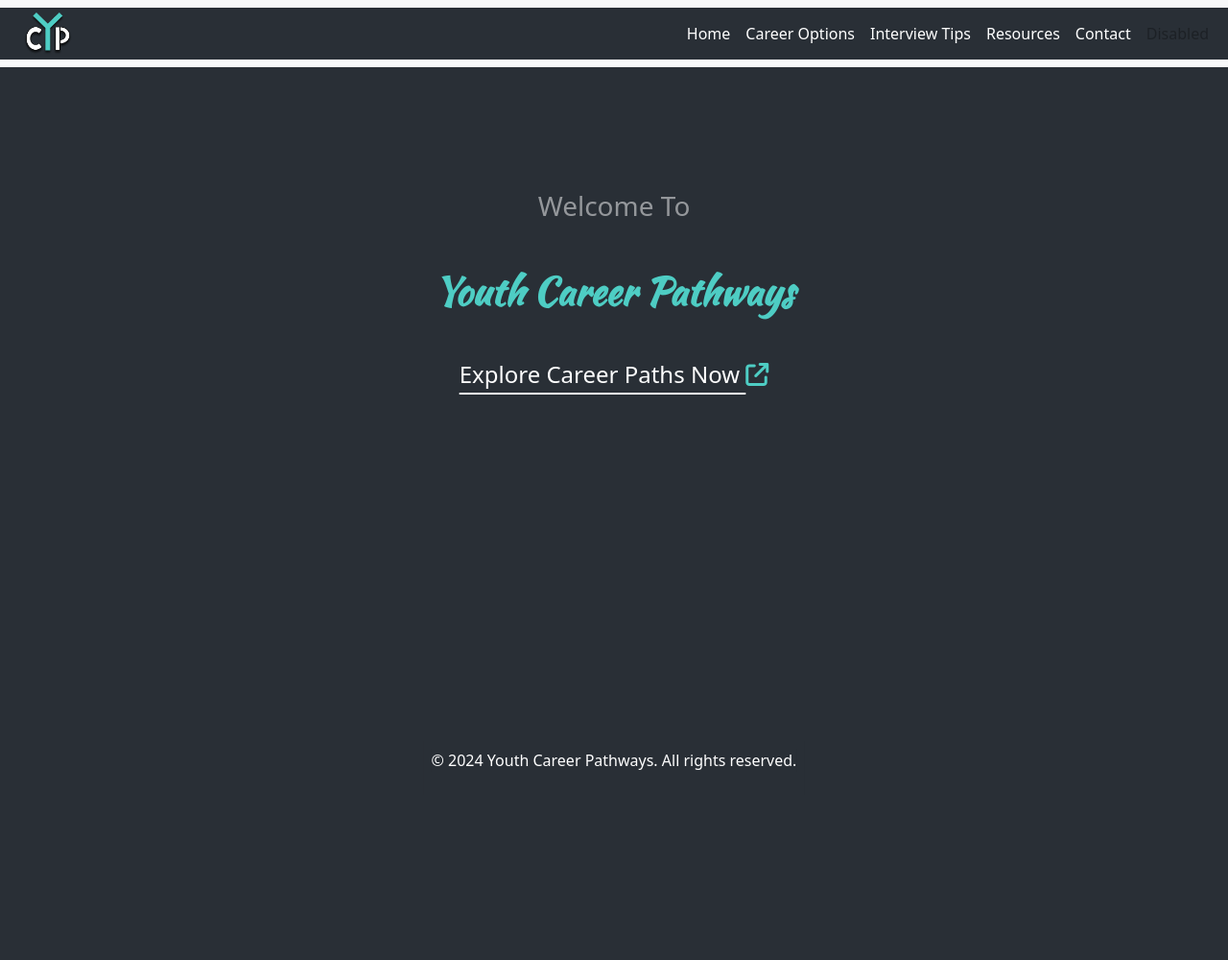
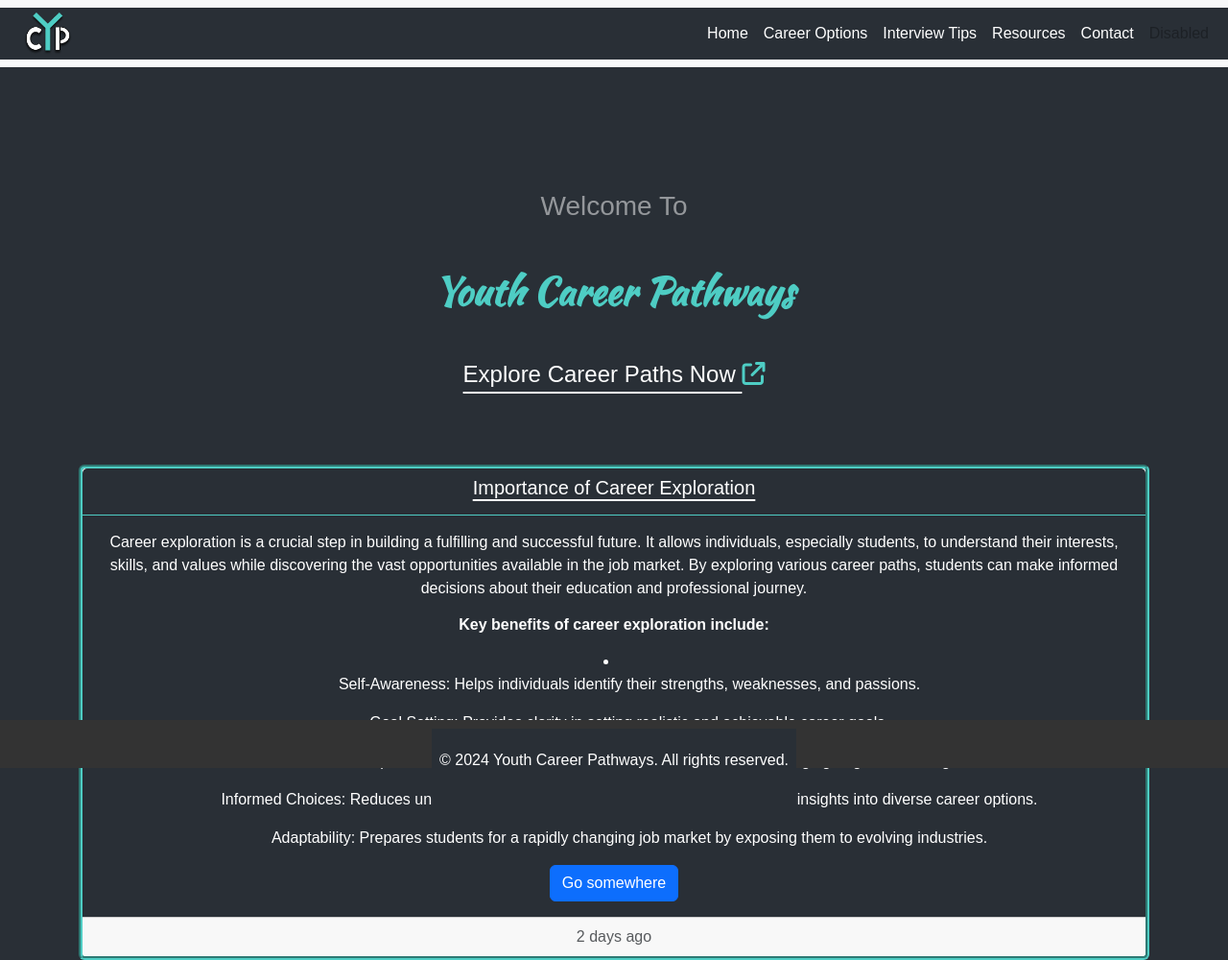
Before and after one commit to MuhammadHuzaifa21/Youth-Career-Pathways, a plain HTML site: page pages/index.html in a window 1280 px wide. Shown: the whole page at 96% size. Before the commit the page ends 828 px from the top, so only its background shows below. Drawn offline with nearby package versions, Linux system fonts and the light colour scheme; a web font is replaced by a local one.

Commit message:
home page modified

```diff
--- a/assets/css/style.css
+++ b/assets/css/style.css
@@ -1,6 +1,7 @@
 * {
   background-color: #292f36;
   color: #ffffff;
+  font-family: 'Galdeano', sans-serif;
 }
 
 body {
--- a/assets/js/app.js
+++ b/assets/js/app.js
@@ -1,3 +1,6 @@
+document.addEventListener("DOMContentLoaded", () => {
+  setTimeout(() => {
+    // The code for activating the current link goes here
     document.addEventListener("DOMContentLoaded", () => {
       // Get the current page name from the URL
       const currentPage = window.location.pathname.split("/").pop();
@@ -10,16 +13,18 @@ document.addEventListener("DOMContentLoaded", () => {
 
       // Loop through each link to check if it matches the current page
       navLinks.forEach((link) => {
-    const linkPage = link.getAttribute("href");
+        const linkPage = link.getAttribute("href").split("/").pop();
 
-    // Debugging: Log the href of each link
-    console.log("Link Href:", linkPage);
+        console.log(`Current Page: ${currentPage}, Link Page: ${linkPage}`); // Debugging
 
         // Match the href with the current page
         if (linkPage === currentPage) {
           link.classList.add("active");
+          console.log(`Added active class to: ${linkPage}`); // Debugging
         } else {
           link.classList.remove("active");
         }
       });
     });
+  }, 500);
+});
--- a/pages/index.html
+++ b/pages/index.html
@@ -21,6 +21,10 @@
       rel="stylesheet"
     />
     <link
+      href="https://fonts.googleapis.com/css2?family=Galindo&display=swap"
+      rel="stylesheet"
+    />
+    <link
       href="https://cdn.jsdelivr.net/npm/bootstrap@5.3.3/dist/css/bootstrap.min.css"
       rel="stylesheet"
       integrity="sha384-QWTKZyjpPEjISv5WaRU9OFeRpok6YctnYmDr5pNlyT2bRjXh0JMhjY6hW+ALEwIH"
@@ -30,7 +34,7 @@
   <body>
     <div>
       <!-- Navbar -->
-      <a class="nav-link home active" href="/index.html"></a>
+      <a class="nav-link home active" href="index.html"></a>
 
       <div class="navbar-placeholder"></div>
 
@@ -54,8 +58,8 @@
       <!-- =========================================================================== -->
       <!-- Body -->
       <div class="container">
-        <div class="welcome-message text-center p-5 mt-5">
-          <h3 class="p-3 m-3" style="color: rgb(255, 255, 255, 0.5)">
+        <div class="welcome-message text-center p-5 mt-5" ">
+          <h3 class="p-3 m-3" style="color: rgb(255, 255, 255, 0.5); font-family: 'Galindo', sans-serif;">
             Welcome To
           </h3>
           <h1
@@ -63,7 +67,7 @@
             style="
               font-family: 'Kaushan Script', cursive, sans-serif;
               color: #4ecdc4;
-              font-weight: bolder;
+              font-weight: bold;
             "
           >
             Youth Career Pathways
@@ -81,12 +85,45 @@
             </a>
           </h4>
         </div>
+
+        <!-- Importance of Career -->
+        <div class="card text-center" style="color: white; border-color: #4ecdc4; border-width:0.5ch; border-style: groove;">
+          <div class="card-header" style="text-decoration: underline; text-underline-offset: 5px; background-color: #292f36; border-color:#4ecdc4;">
+            <h5>Importance of Career Exploration </h5>
+          </div>
+          <div class="card-body">
+            <p>Career exploration is a crucial step in building a fulfilling and successful future. It allows individuals, especially students, to understand their interests, skills, and values while discovering the vast opportunities available in the job market. By exploring various career paths, students can make informed decisions about their education and professional journey.</p>
+            <h6 class="card-title"><p style="font-weight: bold;">Key benefits of career exploration include:</p></h6>
+            <p class="card-text">
+              <li>
+                <ul>Self-Awareness: Helps individuals identify their strengths, weaknesses, and passions.</ul>
+                <ul>Goal Setting: Provides clarity in setting realistic and achievable career goals.</ul>
+                <ul>Skill Development: Highlights the skills required for specific roles, encouraging targeted learning..</ul>
+                <ul>Informed Choices: Reduces uncertainty and enhances decision-making by providing insights into diverse career options.</ul>
+                <ul>Adaptability: Prepares students for a rapidly changing job market by exposing them to evolving industries.</ul>
+              </li>
+            </p>
+            <a href="#" class="btn btn-primary">Go somewhere</a>
+          </div>
+          <div class="card-footer text-muted">
+            2 days ago
+          </div>
+        </div>
+
       </div>
 
       <!-- ========================================= color: #4ecdc4;================================== -->
 
       <!-- Footer -->
-      <div class="footer"></div>
+      <div class="footer" style="position: fixed;
+      bottom: 0;
+      left: 0;
+      width: 100%;
+      height: 50px;
+      background: #333;
+      color: #fff;
+      text-align: center;
+      line-height: 50px;"></div>
       <script>
         // load the navbar dynamically
         document.addEventListener("DOMContentLoaded", () => {
--- a/pages/navbar.html
+++ b/pages/navbar.html
@@ -23,13 +23,13 @@
     </button>
     <div class="collapse navbar-collapse" id="navbarNavAltMarkup">
       <div class="navbar-nav">
-        <a class="nav-link home" aria-current="page" href="/index.html">Home</a>
-        <a class="nav-link career" href="/career-options.html">Career Options</a>
-        <a class="nav-link interview" href="/interview-tips.html"
+        <a class="nav-link home" aria-current="page" href="index.html">Home</a>
+        <a class="nav-link career" href="career-options.html">Career Options</a>
+        <a class="nav-link interview" href="interview-tips.html"
           >Interview Tips</a
         >
-        <a class="nav-link resources" href="/resources.html">Resources</a>
-        <a class="nav-link contact" href="/contact-us.html">Contact</a>
+        <a class="nav-link resources" href="resources.html">Resources</a>
+        <a class="nav-link contact" href="contact-us.html">Contact</a>
         <a class="nav-link disabled" aria-disabled="true">Disabled</a>
       </div>
     </div>
```
Also changed, not shown: pages/career-options.html (+14 -1 lines), pages/contact-us.html (+14 -1 lines), pages/interview-tips.html (+14 -1 lines), pages/resources.html (+14 -1 lines). Lines whose indentation alone changed are shown as unchanged.
